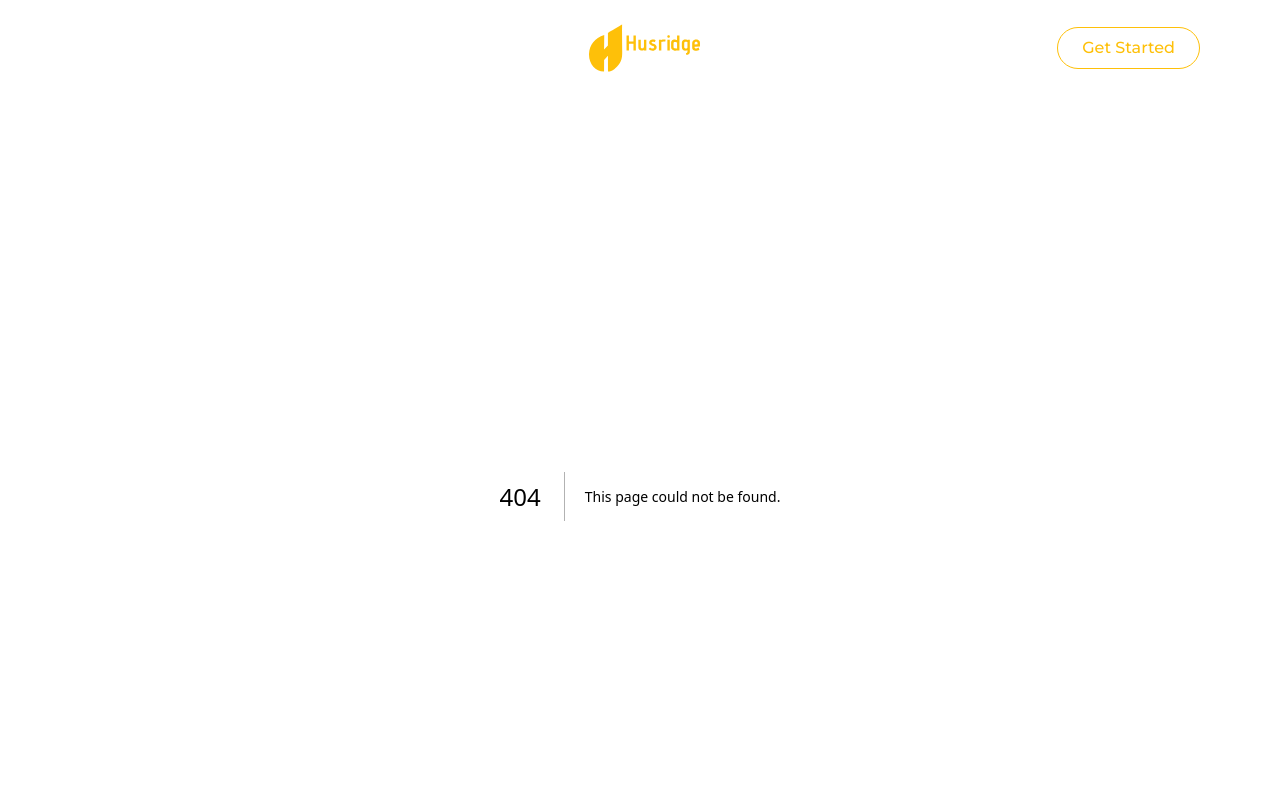
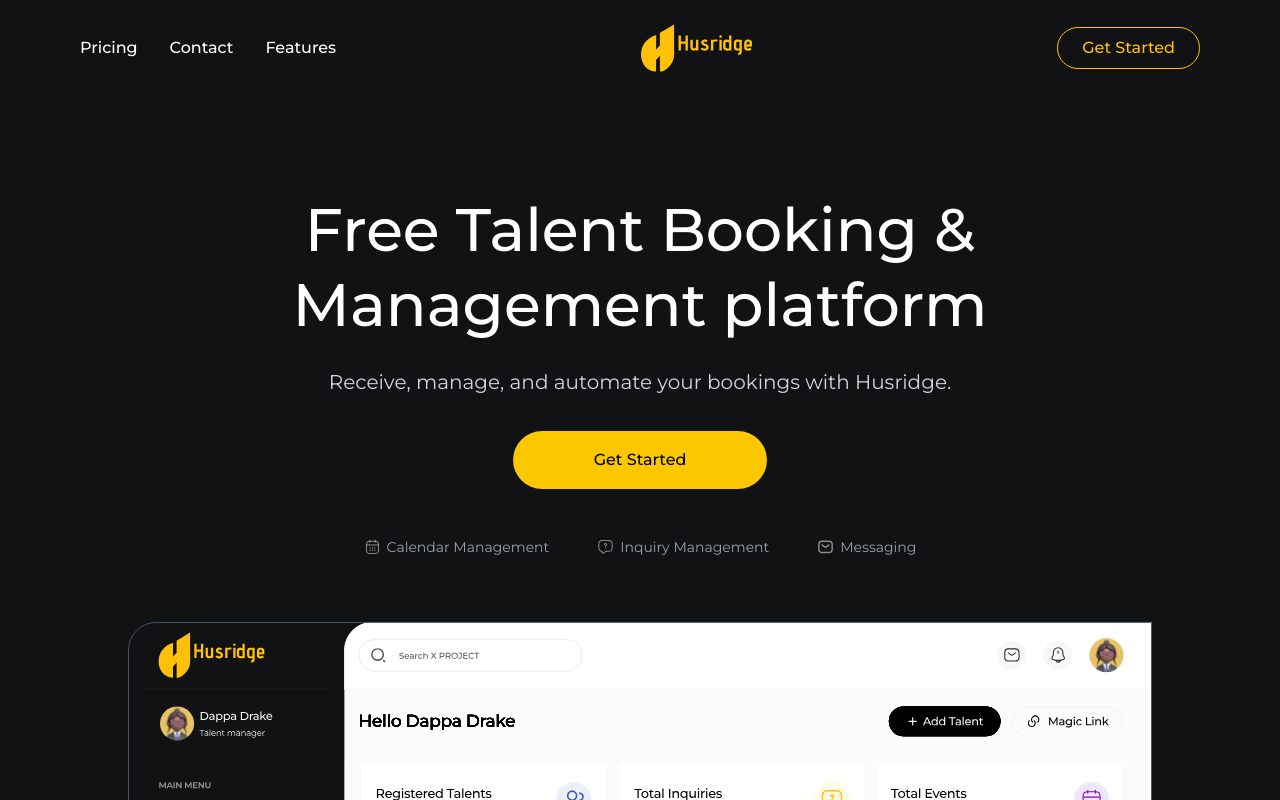
Before and after one commit to husbridge/Website, a Next.js app: page /features in a window 1280 px wide. Before the commit this address had no page. Shown: the top 800 px of the page. Built offline with nearby package versions, Linux system fonts and the light colour scheme.

Commit message:
feat: add features page and update header navigation

```diff
--- /dev/null
+++ b/src/app/features/page.tsx
@@ -0,0 +1,18 @@
+// import FeaturesList from "@/components/features/features";
+import HeroSection from "@/components/home/hero";
+import { Metadata } from "next";
+
+export const metadata: Metadata = {
+  title: "Features | Husridge",
+  description: "Do more in less with Husridge",
+};
+
+export default function page() {
+  return (
+    <main>
+      <HeroSection />
+
+      {/* <FeaturesList /> */}
+    </main>
+  );
+}
--- /dev/null
+++ b/src/components/features/features.tsx
@@ -0,0 +1,195 @@
+// "use client";
+
+// import React, { useEffect, useRef, useState } from "react";
+
+// // Move/type interfaces before sectionsData so we can annotate the data properly
+// interface Feature {
+//   title: string;
+//   description: string;
+//   fullWidth?: boolean;
+// }
+
+// interface SectionData {
+//   id: string;
+//   title?: string;
+//   subtitle?: string;
+//   features?: Feature[];
+//   hasButton?: boolean;
+//   className?: string;
+// }
+
+// // Annotate sectionsData with SectionData[] to ensure theme is typed as "dark" | "light"
+// const sectionsData: SectionData[] = [
+//   {
+//     id: "inquiry",
+//     title: "Inquiry Management",
+//     subtitle:
+//       "Simply sign up, set up your team, and see the difference in how you work together.",
+//     features: [
+//       {
+//         title: "Bookings Management",
+//         description:
+//           "Jump into pre-built layouts and start crafting faster than any other templates.",
+//       },
+//       {
+//         title: "Proposal Management",
+//         description:
+//           "Jump into pre-built layouts and start crafting faster than any other templates.",
+//       },
+//       {
+//         title: "Collaboration Management",
+//         description:
+//           "Jump into pre-built layouts and start crafting faster than any other templates.",
+//         fullWidth: true,
+//       },
+//     ],
+//     hasButton: true,
+//   },
+//   {
+//     id: "middle",
+//     subtitle:
+//       "Simply sign up, set up your team, and see the difference in how you work together.",
+//     hasButton: true,
+//   },
+//   {
+//     id: "payment",
+//     title: "Payment Management",
+//     subtitle:
+//       "Simply sign up, set up your team, and see the difference in how you work together.",
+//     features: [
+//       {
+//         title: "Invoice Generation",
+//         description:
+//           "Jump into pre-built layouts and start crafting faster than any other templates.",
+//       },
+//       {
+//         title: "Request Payment",
+//         description:
+//           "Jump into pre-built layouts and start crafting faster than any other templates.",
+//       },
+//     ],
+//     hasButton: true,
+//   },
+//   {
+//     id: "communication",
+//     title: "Robust COmmunicaton",
+//     subtitle:
+//       "Simply sign up, set up your team, and see the difference in how you work together.",
+//     features: [
+//       {
+//         title: "Messaging",
+//         description:
+//           "Jump into pre-built layouts and start crafting faster than any other templates.",
+//         fullWidth: true,
+//       },
+//     ],
+//     hasButton: true,
+//   },
+// ];
+
+// interface SectionProps {
+//   section: SectionData;
+//   index: number;
+//   isSticky: boolean;
+// }
+
+// const Section: React.FC<SectionProps> = ({ section, isSticky }) => {
+//   return (
+//     <div
+//       className={`transition-all duration-300 ${
+//         isSticky ? "sticky top-0" : ""
+//       }`}
+//     >
+//       <div className="container mx-auto px-8 py-16 min-h-screen flex flex-col justify-center">
+//         <div className="max-w-6xl mx-auto w-full">
+//           <div className="grid grid-cols-1 lg:grid-cols-2 gap-12 items-start">
+//             {/* Left column */}
+//             <div>
+//               {section.title && (
+//                 <h2 className="text-5xl font-light mb-6 leading-tight">
+//                   {section.title}
+//                 </h2>
+//               )}
+//               {section.subtitle && (
+//                 <p className={`${subtitleColor} text-lg leading-relaxed`}>
+//                   {section.subtitle}
+//                 </p>
+//               )}
+//             </div>
+
+//             {/* Right column - Features */}
+//             <div className="space-y-8">
+//               {section.features && (
+//                 <div
+//                   className={`grid gap-8 ${section.features.some((f) => f.fullWidth) ? "grid-cols-1" : "grid-cols-1 md:grid-cols-2"}`}
+//                 >
+//                   {section.features.map((feature, idx) => (
+//                     <div
+//                       key={idx}
+//                       className={feature.fullWidth ? "md:col-span-2" : ""}
+//                     >
+//                       <h3 className="text-xl font-medium mb-3">
+//                         {feature.title}
+//                       </h3>
+//                       <p className={`leading-relaxed`}>
+//                         {feature.description}
+//                       </p>
+//                     </div>
+//                   ))}
+//                 </div>
+//               )}
+
+//               {section.hasButton && (
+//                 <button className="bg-yellow-500 hover:bg-yellow-600 text-black font-medium px-8 py-3 rounded-full transition-colors duration-200">
+//                   Get Started
+//                 </button>
+//               )}
+//             </div>
+//           </div>
+//         </div>
+//       </div>
+//     </div>
+//   );
+// };
+
+// export default function StackedScrollSections() {
+//   const [activeSection, setActiveSection] = useState(0);
+//   const containerRef = useRef<HTMLDivElement>(null);
+
+//   useEffect(() => {
+//     const handleScroll = () => {
+//       if (!containerRef.current) return;
+
+//       const scrollTop = window.scrollY;
+//       const viewportHeight = window.innerHeight;
+//       const sectionIndex = Math.floor(scrollTop / viewportHeight);
+
+//       setActiveSection(Math.min(sectionIndex, sectionsData.length - 1));
+//     };
+
+//     window.addEventListener("scroll", handleScroll);
+//     return () => window.removeEventListener("scroll", handleScroll);
+//   }, []);
+
+//   return (
+//     <section ref={containerRef} className="relative min-h-screen">
+//       {sectionsData.map((section, index) => (
+//         <section
+//           key={index}
+//           className="grid grid-cols-1 lg:grid-cols-[441px_1fr] gap-12 items-start max-w-7xl mx-auto px-8 py-16"
+//         >
+//           <div className="text-white">
+//             <h2>{section.title}</h2>
+//             <p>{section.subtitle}</p>
+//           </div>
+//         </section>
+//         // <Section
+//         //   key={section.id}
+//         //   section={section}
+//         //   index={index}
+//         //   isSticky={index < sectionsData.length - 1}
+//         // />
+//       ))}
+//     </section>
+//   );
+// }
--- a/src/components/header.tsx
+++ b/src/components/header.tsx
@@ -11,6 +11,7 @@
 const navLinks = [
   { href: "/pricing", label: "Pricing" },
   { href: "/contact", label: "Contact" },
+  { href: "/features", label: "Features" },
   { href: "/sign-in", label: "Sign In" },
 ];
 
@@ -26,7 +27,7 @@
       <div className="max-w-6xl 2xl:max-w-7xl mx-auto px-4">
         <div className="flex items-center justify-between h-16">
           <nav className="hidden md:flex items-center space-x-8">
-            {navLinks.slice(0, 2).map((link) => (
+            {navLinks.slice(0, navLinks.length - 1).map((link) => (
               <LinkItem
                 key={link.href}
                 href={link.href}
```
